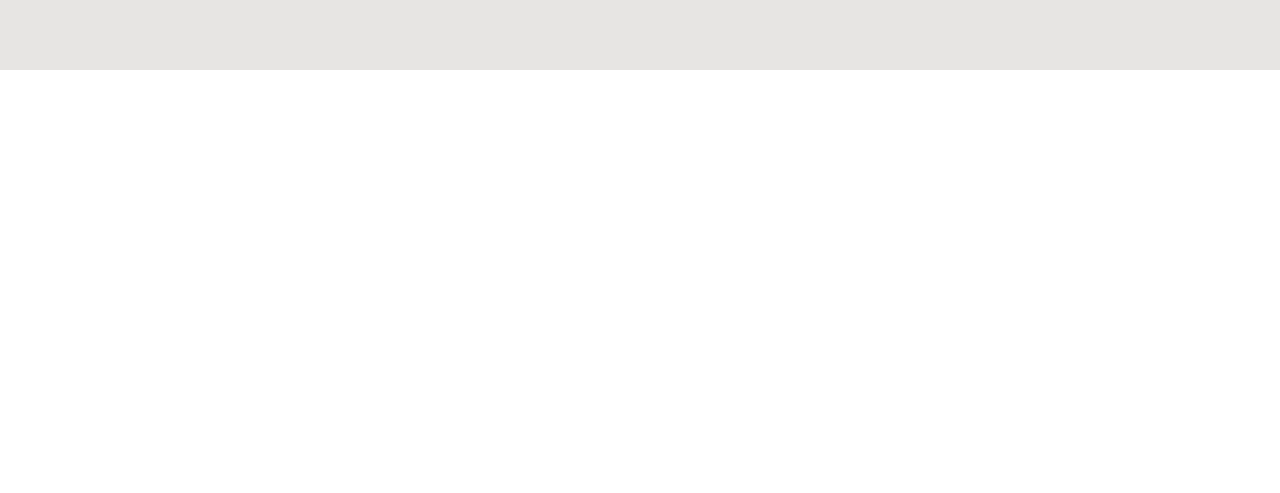
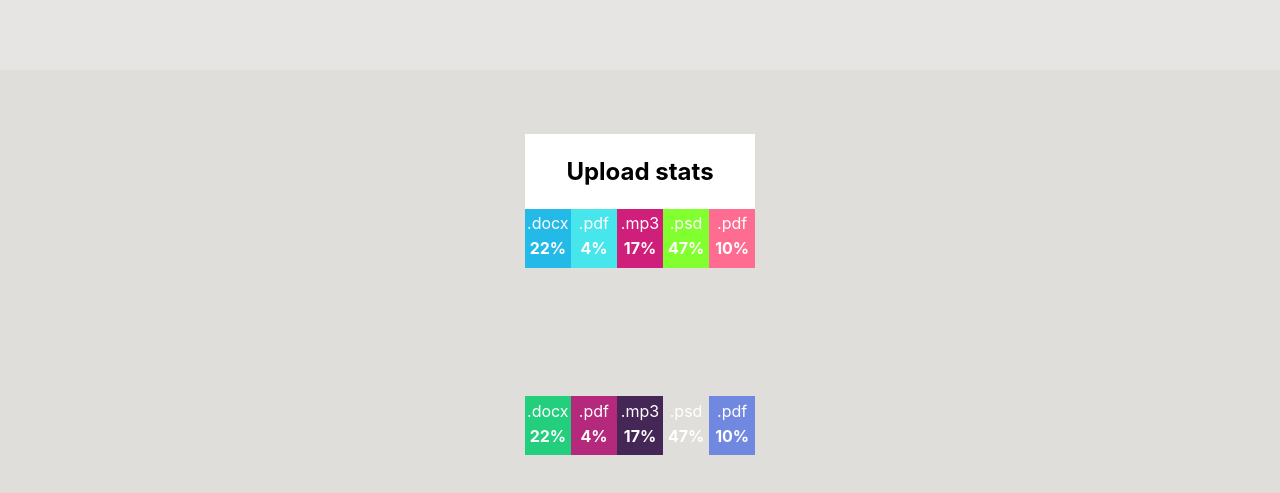
Before and after one commit to itfreshman2021/goit-react-hw-01-components, a React (Create React App) app: page / in a window 1280 px wide. Shown: the part 445-938 px from the top of the page. Before the commit the page ends 800 px from the top, so only its background shows below. Built offline with nearby package versions, Linux system fonts and the light colour scheme.

Commit message:
added solution for task 2

```diff
--- a/src/Components/App.js
+++ b/src/Components/App.js
@@ -1,6 +1,8 @@
 import React from 'react';
 import Profile from './profile/Profile';
+import Statistics from './statistics/Statistics';
 import user from './data/profile/user.json';
+import statisticalData from './data/statistics/statistical-data.json';
 
 const App = () => {
   return (
@@ -12,6 +14,8 @@ const App = () => {
         avatar={user.avatar}
         stats={user.stats}
       />
+      <Statistics title="Upload stats" stats={statisticalData} />
+      <Statistics stats={statisticalData} />
     </>
   );
 };
--- /dev/null
+++ b/src/Components/data/statistics/statistical-data.json
@@ -0,0 +1,7 @@
+[
+  { "id": "id-1", "label": ".docx", "percentage": 22 },
+  { "id": "id-2", "label": ".pdf", "percentage": 4 },
+  { "id": "id-3", "label": ".mp3", "percentage": 17 },
+  { "id": "id-4", "label": ".psd", "percentage": 47 },
+  { "id": "id-5", "label": ".pdf", "percentage": 10 }
+]
--- /dev/null
+++ b/src/Components/statistics/Statistics.js
@@ -0,0 +1,39 @@
+import React from 'react';
+import PropTypes from 'prop-types';
+import s from './Statistics.module.css';
+
+const Statistics = ({ title, stats }) => {
+  return (
+    <section className={s.statistics}>
+      {title && <h2 className={s.title}>{title}</h2>}
+
+      <ul className={s.statList}>
+        {stats.map(stat => {
+          const backgroundColorLi = `#${Math.floor(Math.random() * 16777215).toString(16)}`;
+          return (
+            <li
+              key={stat.id}
+              className={s.item}
+              style={{ backgroundColor: `${backgroundColorLi}` }}
+            >
+              <span className={s.label}>{stat.label}</span>
+              <span className={s.percentage}>{stat.percentage}%</span>
+            </li>
+          );
+        })}
+      </ul>
+    </section>
+  );
+};
+
+Statistics.propTypes = {
+  title: PropTypes.string,
+  stats: PropTypes.arrayOf(
+    PropTypes.shape({
+      id: PropTypes.string.isRequired,
+      label: PropTypes.string.isRequired,
+      percentage: PropTypes.number.isRequired,
+    }),
+  ),
+};
+export default Statistics;
--- /dev/null
+++ b/src/Components/statistics/Statistics.module.css
@@ -0,0 +1,49 @@
+.statistics {
+  display: flex;
+  flex-direction: column;
+  align-items: center;
+  justify-content: center;
+  background-color: rgb(224, 222, 219);
+  padding: 5%;
+}
+
+.title {
+  text-align: center;
+  width: 20%;
+  background-color: white;
+
+  padding-top: 2%;
+  padding-bottom: 2%;
+  margin: 0;
+}
+
+.statList {
+  display: flex;
+  justify-content: space-evenly;
+  width: 20%;
+  margin: 0;
+  padding: 0;
+}
+
+li.item {
+  display: block;
+  width: 20%;
+  list-style: none;
+  text-align: center;
+  padding-top: 2%;
+  padding-bottom: 2%;
+  border-right: none;
+}
+
+.label {
+  display: block;
+  margin-bottom: 5px;
+  color: white;
+}
+
+.percentage {
+  display: block;
+  margin-bottom: 5px;
+  color: white;
+  font-weight: bold;
+}
```
